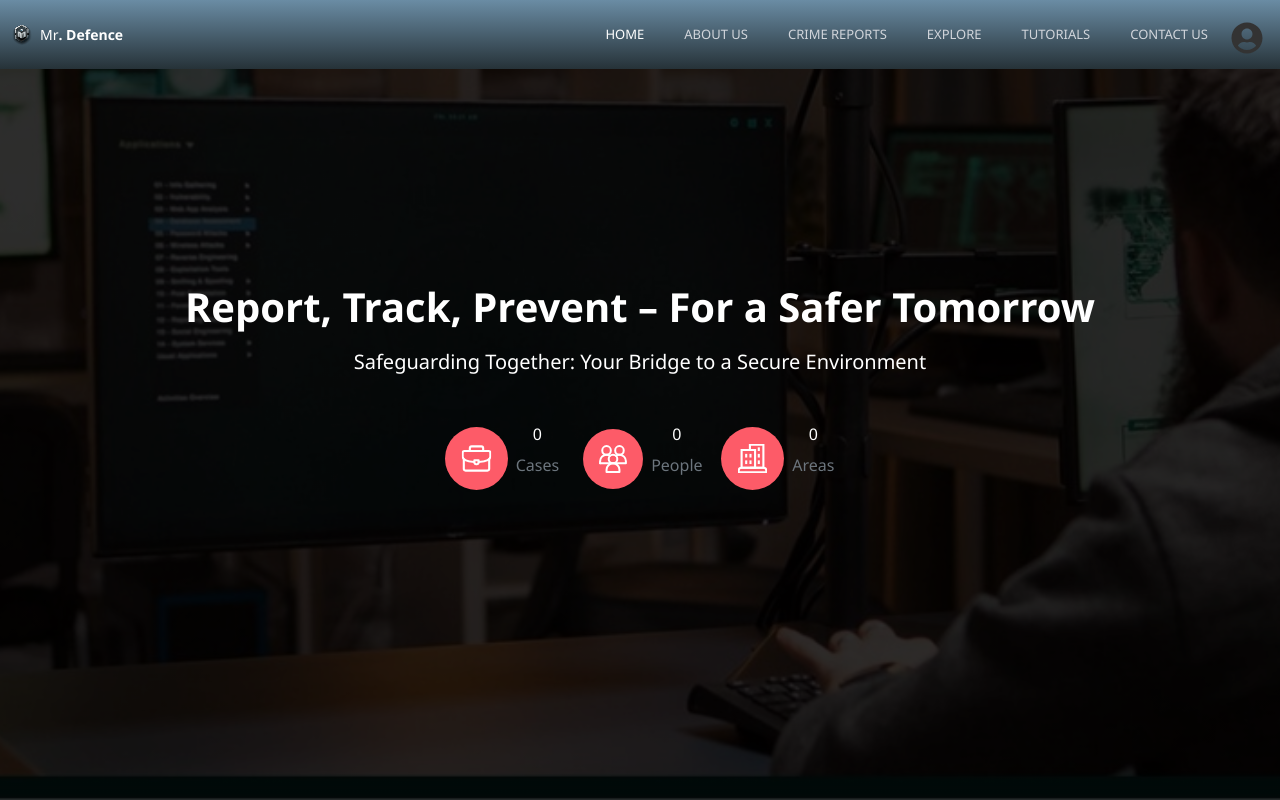
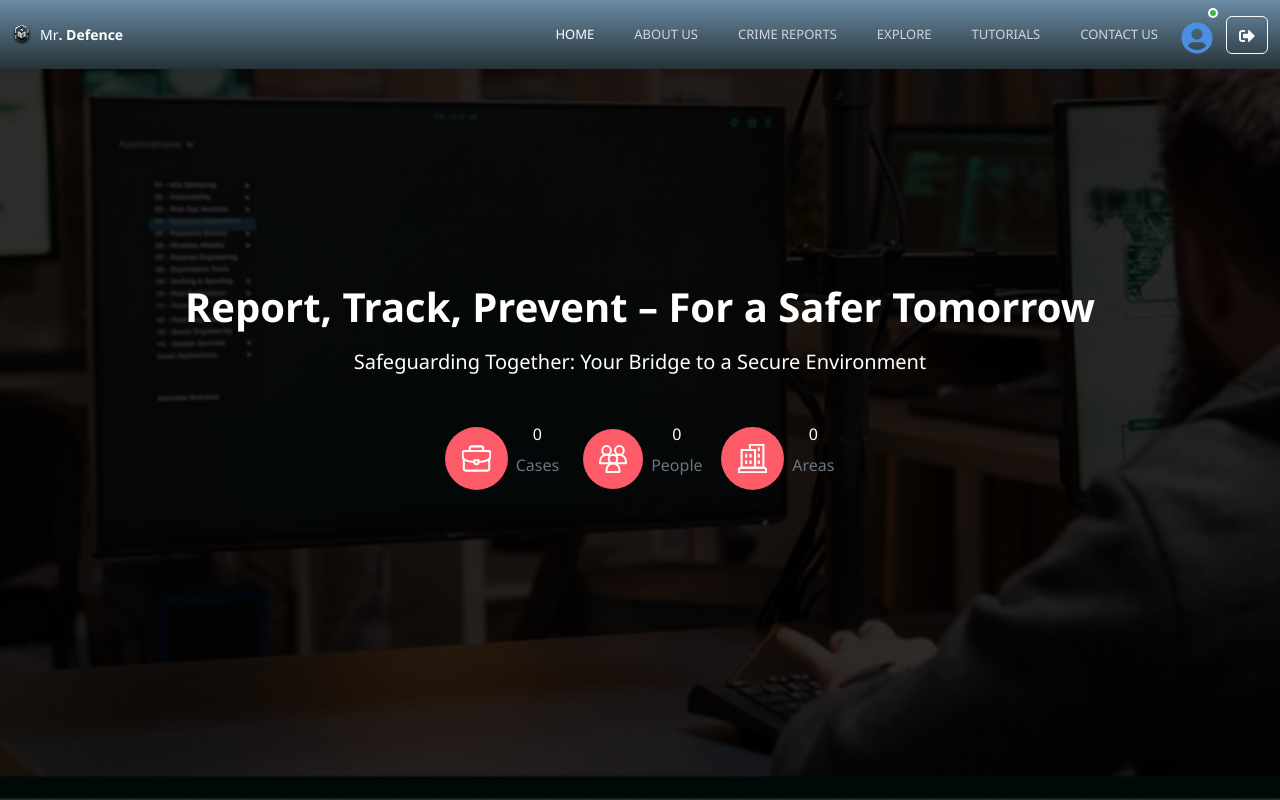
Before and after one commit to yousefkhalaf0/mr-defence-site, a React (Create React App) app: page / in a window 1280 px wide. Shown: the top 800 px of the page. Built offline with nearby package versions, Linux system fonts and the light colour scheme; no server answers; the database is empty; sample sign-in values are in the browser's storage.

Commit message:
Another editings in profile and register

```diff
--- a/src/App.css
+++ b/src/App.css
@@ -5,6 +5,32 @@
 .App-logo {
   height: 40vmin;
   pointer-events: none;
+}
+/* للمتصفحات التي تدعم scrollbar-color (Firefox) */
+body {
+  scrollbar-color: #263238 #f5f5f5; /* thumb: #263238, track: #f5f5f5 */
+  scrollbar-width: thin;
+}
+
+/* للمتصفحات الأخرى (Chrome, Edge, Safari) */
+body::-webkit-scrollbar {
+  width: 10px; /* عرض الأسكرول */
+}
+
+body::-webkit-scrollbar-track {
+  background: #f5f5f5; /* لون المسار (track) */
+  border-radius: 5px;
+}
+
+body::-webkit-scrollbar-thumb {
+  background: #263238; /* اللون المطلوب (#263238) */
+  border-radius: 5px; /* حواف مدورة */
+  border: 2px solid #f5f5f5; /* إطار أبيض حول الأسكرول */
+}
+
+body::-webkit-scrollbar-thumb:hover {
+  background: #1a2529; /* لون أغمق عند hover */
+  cursor: pointer; /* تغيير شكل المؤشر */
 }
 
 @media (prefers-reduced-motion: no-preference) {
--- a/src/App.js
+++ b/src/App.js
@@ -1,7 +1,6 @@
 import 'bootstrap/dist/css/bootstrap.min.css';
 import 'bootstrap/dist/js/bootstrap.bundle.min';
 import '@fortawesome/fontawesome-free/css/all.min.css';
-
 import "./App.css";
 import Layout from "./components/Layout/Layout";
 import { createBrowserRouter, RouterProvider } from "react-router-dom";
--- a/src/components/Authentication/Login/Login.jsx
+++ b/src/components/Authentication/Login/Login.jsx
@@ -1,4 +1,4 @@
- import React, { useState } from 'react';
+import React, { useState } from 'react';
 import { signInWithEmailAndPassword } from 'firebase/auth';
 import { auth } from '../../../firebase';
 import { useNavigate } from 'react-router-dom';
@@ -124,7 +124,7 @@ const Login = () => {
           <img
             src="/imgs/verification.png"
             alt="Login Illustration"
-            className="auth-image"
+            className="auth-image22 w-50 h-50"
           />
           <div className="gradient-overlay"></div>
         </div>
--- a/src/components/Authentication/Register/Form.css
+++ b/src/components/Authentication/Register/Form.css
@@ -49,8 +49,8 @@ body, html {
   max-height: 100%;
   object-fit: contain;
   position: relative;
-  top: 110px;
-  right: -50px;
+  top: 30px;
+
   z-index: 2;
 }
 
--- a/src/components/Authentication/Register/Register.jsx
+++ b/src/components/Authentication/Register/Register.jsx
@@ -134,7 +134,7 @@ const Register = () => {
       <div className="auth-wrapper">
         <div className="left-section position-relative">
           <img
-            src="/imgs/register.png"
+            src="/imgs/register22.png"
             alt="Register Illustration"
             className="auth-image d-block position-absolute w-75"
           />
--- a/src/components/Home/Home.module.css
+++ b/src/components/Home/Home.module.css
@@ -4,7 +4,32 @@
 url('/public/imgs/hero.jpg') center/cover no-repeat;
     height: 100vh;
   }
+ /* للمتصفحات التي تدعم scrollbar-color (Firefox) */
+body {
+  scrollbar-color: #263238 #f5f5f5; /* thumb: #263238, track: #f5f5f5 */
+  scrollbar-width: thin;
+}
 
+/* للمتصفحات الأخرى (Chrome, Edge, Safari) */
+body::-webkit-scrollbar {
+  width: 10px; /* عرض الأسكرول */
+}
+
+body::-webkit-scrollbar-track {
+  background: #f5f5f5; /* لون المسار (track) */
+  border-radius: 5px;
+}
+
+body::-webkit-scrollbar-thumb {
+  background: #263238; /* اللون المطلوب (#263238) */
+  border-radius: 5px; /* حواف مدورة */
+  border: 2px solid #f5f5f5; /* إطار أبيض حول الأسكرول */
+}
+
+body::-webkit-scrollbar-thumb:hover {
+  background: #1a2529; /* لون أغمق عند hover */
+  cursor: pointer; /* تغيير شكل المؤشر */
+}
 
   .overlay {
     background-color: rgba(0, 0, 0, 0.7);
--- a/src/components/Navbar/Navbar.jsx
+++ b/src/components/Navbar/Navbar.jsx
@@ -1,19 +1,24 @@
-import React, { useState, useEffect, useRef } from "react";
+import React, { useState, useEffect } from "react";
 import { NavLink, useNavigate } from "react-router-dom";
 import styles from "./Navbar.module.css";
 import logo from "./theSmallLogo.svg";
 import { FaUserCircle } from "react-icons/fa";
-
+import { auth } from "../../firebase";
+import { onAuthStateChanged, signOut } from "firebase/auth";
+import { ToastContainer, toast } from "react-toastify";
+import "react-toastify/dist/ReactToastify.css";
+import { FaSignOutAlt } from 'react-icons/fa';
 const Navbar = () => {
   const [isLoggedIn, setIsLoggedIn] = useState(false);
   const [isOpen, setIsOpen] = useState(false);
-  const [showDropdown, setShowDropdown] = useState(false);
   const navigate = useNavigate();
-  const dropdownRef = useRef(null);
 
   useEffect(() => {
-    const token = localStorage.getItem("authToken");
-    setIsLoggedIn(!!token);
+    const unsubscribe = onAuthStateChanged(auth, (user) => {
+      setIsLoggedIn(!!user);
+    });
+
+    return () => unsubscribe();
   }, []);
 
   const toggleNavbar = () => {
@@ -22,38 +27,32 @@ const Navbar = () => {
 
   const handleUserClick = () => {
     if (isLoggedIn) {
-      setShowDropdown((prev) => !prev);
+      navigate("/profile");
     } else {
-      navigate('/login');
+      navigate("/login");
     }
   };
 
-  const handleProfile = () => {
-    setShowDropdown(false);
-    navigate('/profile');
+  const handleLogout = async () => {
+    try {
+      await signOut(auth);
+      toast.success("Logged out successfully!", {
+        position: "top-center",
+        autoClose: 3000,
+        hideProgressBar: false,
+        closeOnClick: true,
+        pauseOnHover: true,
+        draggable: true,
+        theme: "colored",
+      });
+      navigate("/");
+    } catch (error) {
+      toast.error("Error logging out. Please try again.", {
+        position: "top-center",
+        theme: "colored",
+      });
+    }
   };
-
-  const handleLogout = () => {
-    localStorage.removeItem("authToken");
-    localStorage.removeItem("userData");
-    setIsLoggedIn(false);
-    setShowDropdown(false);
-    navigate('/');
-  };
-
-  // Close dropdown if clicked outside
-  useEffect(() => {
-    const handleClickOutside = (event) => {
-      if (dropdownRef.current && !dropdownRef.current.contains(event.target)) {
-        setShowDropdown(false);
-      }
-    };
-
-    document.addEventListener("mousedown", handleClickOutside);
-    return () => {
-      document.removeEventListener("mousedown", handleClickOutside);
-    };
-  }, []);
 
   return (
     <nav className={`navbar fixed-top navbar-expand-lg ${styles.navbar}`}>
@@ -70,7 +69,11 @@ const Navbar = () => {
           type="button"
           onClick={toggleNavbar}
         >
-          <i className={`fas ${isOpen ? "fa-times" : "fa-bars"} ${styles.iconToggle}`}></i>
+          <i
+            className={`fas ${isOpen ? "fa-times" : "fa-bars"} ${
+              styles.iconToggle
+            }`}
+          ></i>
         </button>
 
         {/* Right: Nav links */}
@@ -82,30 +85,84 @@ const Navbar = () => {
           <ul className="navbar-nav align-items-center">
             {/* Links */}
             <li className="nav-item">
-              <NavLink className={({ isActive }) => `nav-link ${styles["nav-link"]} ${isActive ? styles.activeLink : ""}`} to="/">Home</NavLink>
+              <NavLink
+                className={({ isActive }) =>
+                  `nav-link ${styles["nav-link"]} ${
+                    isActive ? styles.activeLink : ""
+                  }`
+                }
+                to="/"
+              >
+                Home
+              </NavLink>
             </li>
             <li className="nav-item">
-              <NavLink className={({ isActive }) => `nav-link ${styles["nav-link"]} ${isActive ? styles.activeLink : ""}`} to="/about">About Us</NavLink>
+              <NavLink
+                className={({ isActive }) =>
+                  `nav-link ${styles["nav-link"]} ${
+                    isActive ? styles.activeLink : ""
+                  }`
+                }
+                to="/about"
+              >
+                About Us
+              </NavLink>
             </li>
             <li className="nav-item">
-              <NavLink className={({ isActive }) => `nav-link ${styles["nav-link"]} ${isActive ? styles.activeLink : ""}`} to="/CrimeReports">Crime Reports</NavLink>
+              <NavLink
+                className={({ isActive }) =>
+                  `nav-link ${styles["nav-link"]} ${
+                    isActive ? styles.activeLink : ""
+                  }`
+                }
+                to="/CrimeReports"
+              >
+                Crime Reports
+              </NavLink>
             </li>
             <li className="nav-item">
-              <NavLink className={({ isActive }) => `nav-link ${styles["nav-link"]} ${isActive ? styles.activeLink : ""}`} to="/Explore">Explore</NavLink>
+              <NavLink
+                className={({ isActive }) =>
+                  `nav-link ${styles["nav-link"]} ${
+                    isActive ? styles.activeLink : ""
+                  }`
+                }
+                to="/Explore"
+              >
+                Explore
+              </NavLink>
             </li>
             <li className="nav-item">
-              <NavLink className={({ isActive }) => `nav-link ${styles["nav-link"]} ${isActive ? styles.activeLink : ""}`} to="/tutorials">Tutorials</NavLink>
+              <NavLink
+                className={({ isActive }) =>
+                  `nav-link ${styles["nav-link"]} ${
+                    isActive ? styles.activeLink : ""
+                  }`
+                }
+                to="/tutorials"
+              >
+                Tutorials
+              </NavLink>
             </li>
             <li className="nav-item">
-              <NavLink className={({ isActive }) => `nav-link ${styles["nav-link"]} ${isActive ? styles.activeLink : ""}`} to="/contact">Contact Us</NavLink>
+              <NavLink
+                className={({ isActive }) =>
+                  `nav-link ${styles["nav-link"]} ${
+                    isActive ? styles.activeLink : ""
+                  }`
+                }
+                to="/contact"
+              >
+                Contact Us
+              </NavLink>
             </li>
 
-            {/* User Icon + Dropdown */}
-            <li className="nav-item position-relative" ref={dropdownRef}>
+            {/* User Icon and Logout */}
+            <li className="nav-item d-flex align-items-center">
               <button
                 className={styles.userIconButton}
                 onClick={handleUserClick}
-                title={isLoggedIn ? "Profile Options" : "Login"}
+                title={isLoggedIn ? "Profile" : "Login"}
               >
                 <FaUserCircle
                   size={32}
@@ -115,18 +172,21 @@ const Navbar = () => {
                   <span className={styles.loggedInIndicator}></span>
                 )}
               </button>
+              {isLoggedIn && (
+                <button
+                className={`btn fs-6 btn-outline-light ms-2 ${styles.logoutButton}`}
+                onClick={handleLogout}
+                title="Logout" // إضافة عنوان توضيحي يظهر عند hover
+              >
+                <FaSignOutAlt /> {/* الأيقونة بدلاً من النص */}
+              </button>
 
-              {isLoggedIn && showDropdown && (
-                <div className={styles.dropdownMenu}>
-                  <button onClick={handleProfile} className={styles.dropdownItem}>Profile</button>
-                  <button onClick={handleLogout} className={styles.dropdownItem}>Logout</button>
-                </div>
               )}
             </li>
-
           </ul>
         </div>
       </div>
+      <ToastContainer />
     </nav>
   );
 };
--- a/src/index.css
+++ b/src/index.css
@@ -10,6 +10,32 @@ body {
 code {
   font-family: source-code-pro, Menlo, Monaco, Consolas, 'Courier New',
     monospace;
+}
+/* للمتصفحات التي تدعم scrollbar-color (Firefox) */
+body {
+  scrollbar-color: #263238 #f5f5f5; /* thumb: #263238, track: #f5f5f5 */
+  scrollbar-width: thin;
+}
+
+/* للمتصفحات الأخرى (Chrome, Edge, Safari) */
+body::-webkit-scrollbar {
+  width: 10px; /* عرض الأسكرول */
+}
+
+body::-webkit-scrollbar-track {
+  background: #f5f5f5; /* لون المسار (track) */
+  border-radius: 5px;
+}
+
+body::-webkit-scrollbar-thumb {
+  background: #263238; /* اللون المطلوب (#263238) */
+  border-radius: 5px; /* حواف مدورة */
+  border: 2px solid #f5f5f5; /* إطار أبيض حول الأسكرول */
+}
+
+body::-webkit-scrollbar-thumb:hover {
+  background: #1a2529; /* لون أغمق عند hover */
+  cursor: pointer; /* تغيير شكل المؤشر */
 }
 /* navbar */
 
```
Also changed, not shown: src/components/Authentication/Login/EmailVerification.css (+3 -5 lines), src/components/Authentication/Profile/Profile.jsx (+165 -68 lines), public/imgs/register22.png (added).
